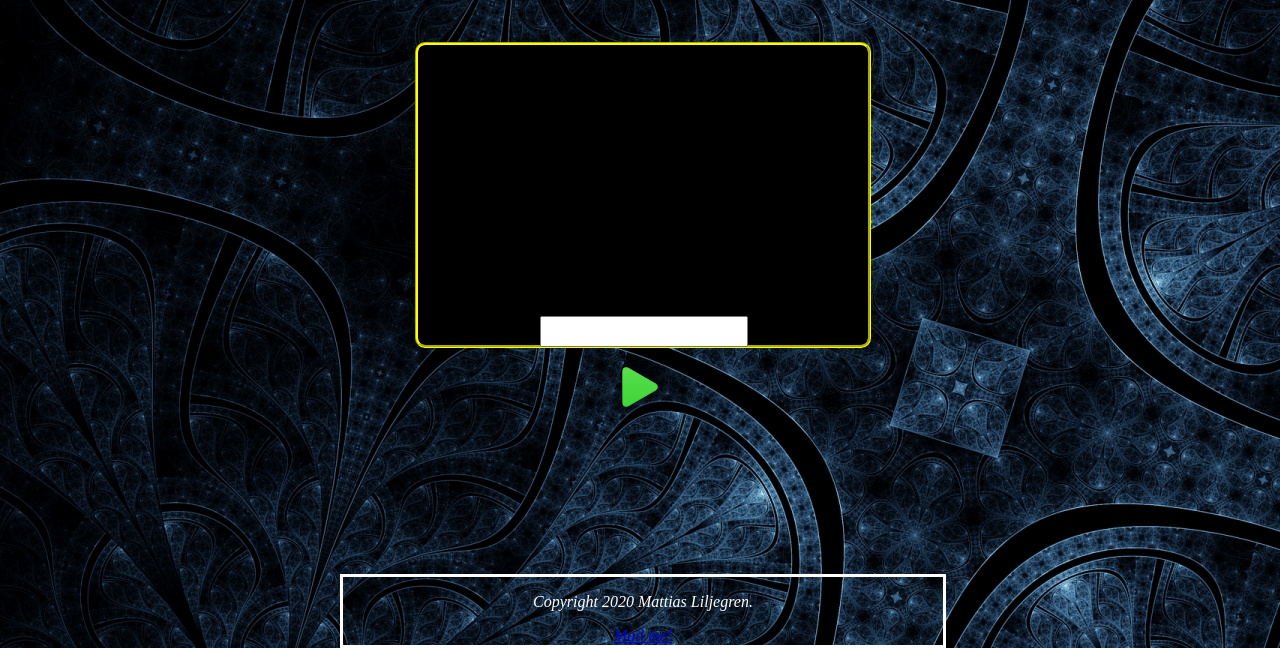
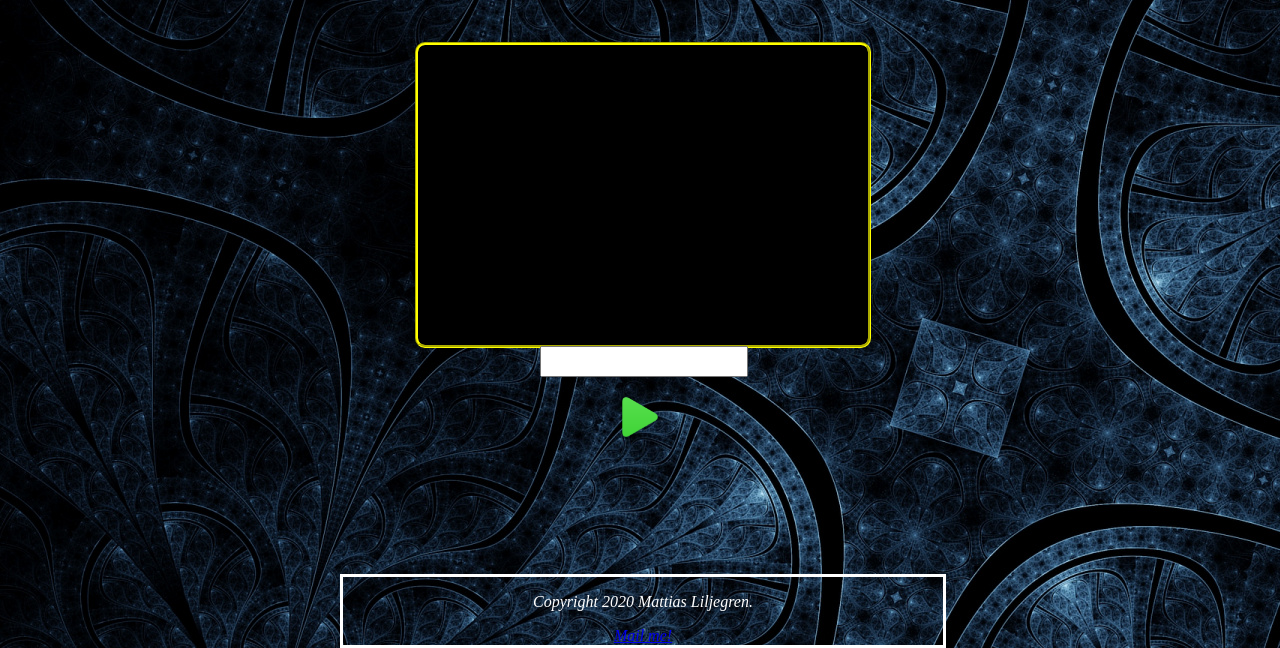
Before and after one commit to MattiasL90/Skrivspelet, a plain HTML site: page index.html in a window 1280 px wide. Shown: the part 152-800 px from the top of the page. Drawn offline with Linux system fonts and the light colour scheme.

Commit message:
Projekt klart

```diff
--- a/css/stylesheet.css
+++ b/css/stylesheet.css
@@ -92,6 +92,7 @@ body {
     left: 50%;
     margin-top: -50px;
     margin-left: -175px;
+    padding-top: 30px;
 }
 
 .textBox {
@@ -135,4 +136,5 @@ body {
     left: 50%;
     margin-top: -12.5px;
     margin-left: -100px;
+    padding-top: 30px;
 }
```
